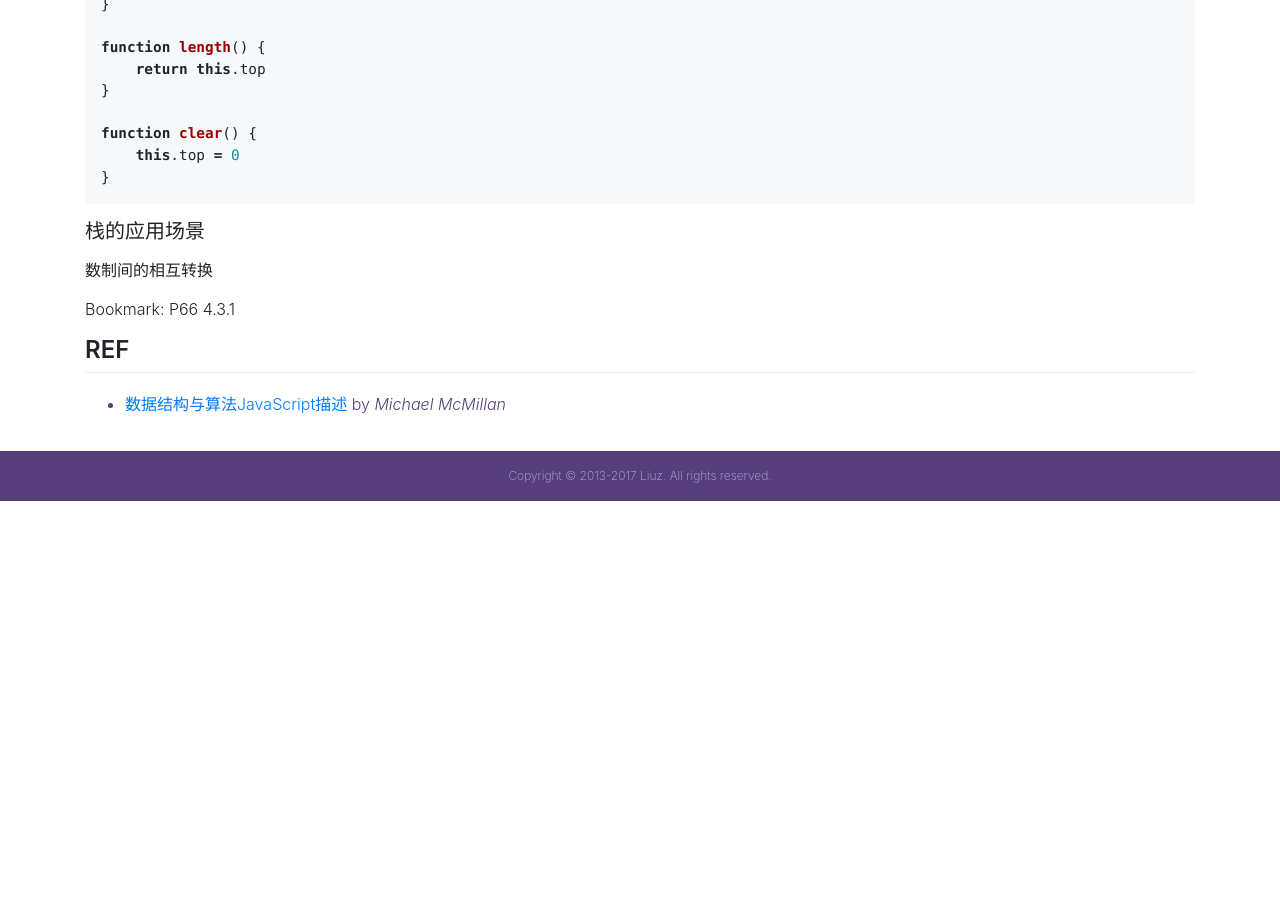
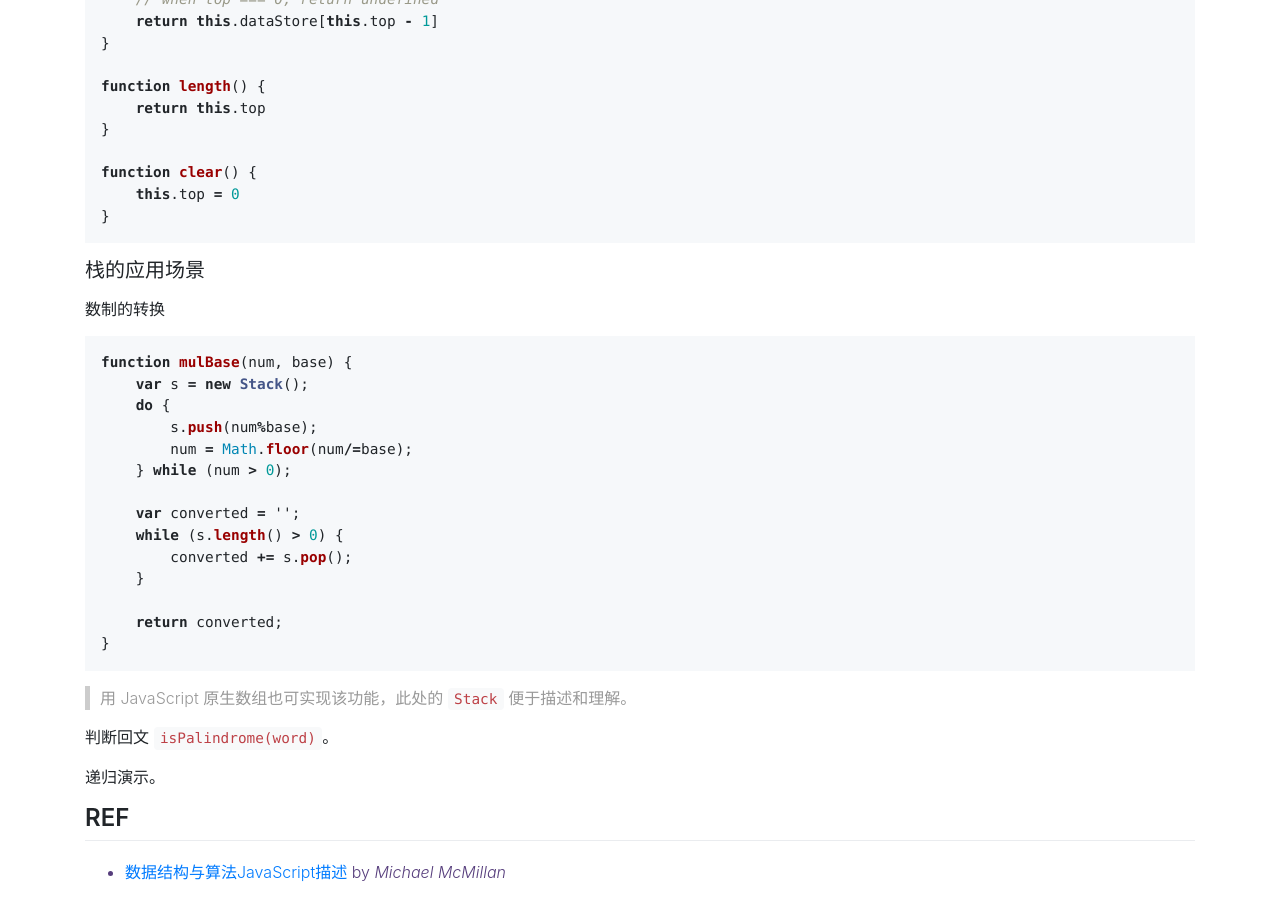
Before and after one commit to liuzhuan/liuzhuan.github.io, a Jekyll site: the page built from _posts/2017-12-11-data-structures-and-algorithms.md, in a window 1280 px wide and 900 px high, scrolled down 2094 px. Built offline with Jekyll 4.4.1, drawn with Linux system fonts in a browser that asks for light colours; nearby versions of some CDN libraries; before the commit the page ends 2595 px from its top, so only the background shows below that.

Commit message:
adding code link

````diff
--- a/_posts/2017-12-11-data-structures-and-algorithms.md
+++ b/_posts/2017-12-11-data-structures-and-algorithms.md
@@ -9,6 +9,8 @@ date: 2017-12-11
 > 如果程序是一个人，正确的数据结构就像是强壮的体格，高效的算法就像是高尚的性格，而语言，只是一件外衣而已。纠结于语言的程序员，就像是只关注外衣是否漂亮的小姑娘。凡是能够流传千古的作品，你会发现都是不穿衣服的。
 
 可见，数据结构和算法的重要性。
+
+文中提到的代码可以[在此下载][code]。
 
 ## 数组
 
@@ -108,12 +110,34 @@ function clear() {
 
 ### 栈的应用场景
 
-数制间的相互转换
+数制的转换
 
-Bookmark: P66 4.3.1
+```javascript
+function mulBase(num, base) {
+    var s = new Stack();
+    do {
+        s.push(num%base);
+        num = Math.floor(num/=base);
+    } while (num > 0);
+
+    var converted = '';
+    while (s.length() > 0) {
+        converted += s.pop();
+    }
+
+    return converted;
+}
+```
+
+> 用 JavaScript 原生数组也可实现该功能，此处的 `Stack` 便于描述和理解。
+
+判断回文 `isPalindrome(word)`。
+
+递归演示。
 
 ## REF
 
 - [数据结构与算法JavaScript描述][data-structure-javascript] by *Michael McMillan*
 
 [data-structure-javascript]: https://book.douban.com/subject/25945449/
+[code]: https://github.com/liuzhuan/data-structure-algorithm-code
````
